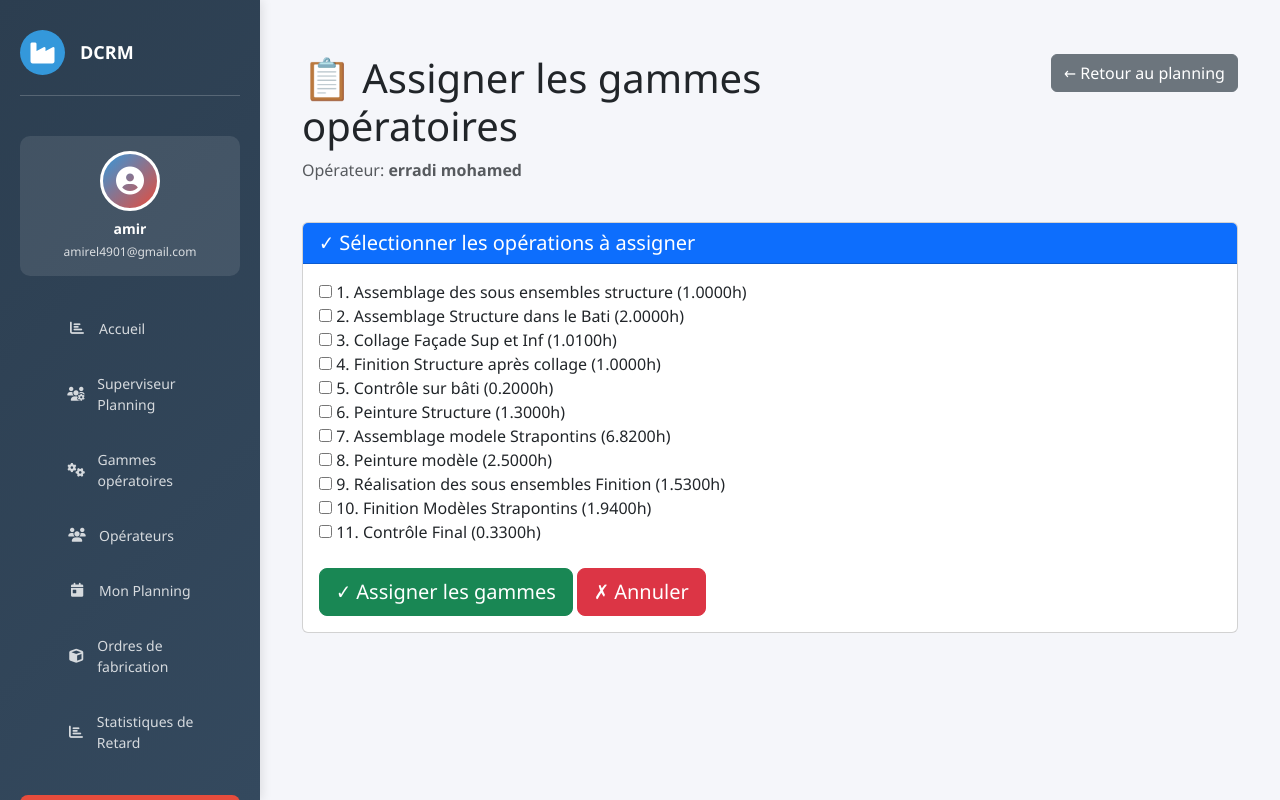
After one commit to Zakariamobarik/Website1, a Django app: page /planning/operateur/8/assigner-gammes/ in a window 1280 px wide. The commit adds this page. Run offline with Django 4.2, Linux system fonts and the light colour scheme; a user stored in the database is signed in; data comes from the database, SQL or seed files in the repository.

Commit message:
reintialiser commit Django project

```diff
--- a/website/forms.py
+++ b/website/forms.py
@@ -106,7 +106,7 @@ class GammeOperationForm(forms.ModelForm):
     """Formulaire pour ajouter/modifier une Gamme Opératoire"""
     class Meta:
         model = GammeOperation
-        fields = ['nom', 'temps_alloue', 'ordre', 'operateur']
+        fields = ['nom', 'temps_alloue', 'ordre', 'operateurs']
         widgets = {
             'nom': forms.TextInput(attrs={
                 'class': 'form-control',
@@ -121,7 +121,7 @@ class GammeOperationForm(forms.ModelForm):
                 'class': 'form-control',
                 'placeholder': '1, 2, 3...'
             }),
-            'operateur': forms.Select(attrs={
+            'operateurs': forms.Select(attrs={
                 'class': 'form-control',
             }),
         }
@@ -200,3 +200,22 @@ class AleaForm(forms.ModelForm):
                 'placeholder': 'Durée en minutes'
             })
         }
+
+
+class AssignerGammesForm(forms.Form):
+    """
+    Formulaire simple pour assigner des gammes opératoires à un opérateur
+    Permet de cocher plusieurs gammes à la fois
+    """
+    # Récupère TOUTES les gammes, ordonnées par ordre
+    gammes = forms.ModelMultipleChoiceField(
+        queryset=GammeOperation.objects.all().order_by('ordre'),
+        widget=forms.CheckboxSelectMultiple,
+        label="Sélectionnez les gammes à assigner",
+        required=False
+    )
+
+    def __init__(self, *args, **kwargs):
+        super().__init__(*args, **kwargs)
+        # Affiche le nom et l'ordre pour chaque gamme
+        self.fields['gammes'].label_from_instance = lambda obj: f"{obj.ordre}. {obj.nom} ({obj.temps_alloue}h)"
--- a/website/templates/base.html
+++ b/website/templates/base.html
@@ -233,7 +233,7 @@
                 </a>
             </li>
             <li>
-                <a href="{% url 'superviseur_dashboard' %}">
+                <a href="#">
                     <i class="fas fa-users-cog"></i>
                     <span>Superviseur Planning</span>
                 </a>
@@ -255,7 +255,7 @@
                 </a>
             </li>
             <li>
-                <a href="{% url 'mon_dashboard_operateur' %}">
+                <a href="#">
                     <i class="fas fa-calendar-day"></i>
                     <span>Mon Planning</span>
                 </a>
--- a/website/templates/operateur/operateur_list.html
+++ b/website/templates/operateur/operateur_list.html
@@ -81,7 +81,7 @@
                                 <!-- Actions -->
                                 <td>
                                     <!-- Planning -->
-                                    <a href="{% url 'dashboard_operateur' operateur_id=operateur.id %}"
+                                    <a href="#"
                                        class="btn btn-sm btn-primary"
                                        title="Planning">
                                         <i class="fas fa-calendar-day"></i>
--- /dev/null
+++ b/website/templates/planning/assigner_gammes.html
@@ -0,0 +1,47 @@
+{% extends 'base.html' %}
+
+{% block title %}Assigner des gammes - {{ operateur }}{% endblock %}
+
+{% block content %}
+<div class="container mt-4">
+    <!-- En-tête -->
+    <div class="row mb-4">
+        <div class="col-md-8">
+            <h1>📋 Assigner les gammes opératoires</h1>
+            <p class="text-muted">Opérateur: <strong>{{ operateur.prenom }} {{ operateur.nom }}</strong></p>
+        </div>
+        <div class="col-md-4 text-end">
+            <a href="{% url 'dashboard_operateur' operateur.id %}" class="btn btn-secondary">
+                ← Retour au planning
+            </a>
+        </div>
+    </div>
+
+    <!-- Formulaire -->
+    <div class="card">
+        <div class="card-header bg-primary text-white">
+            <h5 class="mb-0">✓ Sélectionner les opérations à assigner</h5>
+        </div>
+        <div class="card-body">
+            <form method="POST">
+                {% csrf_token %}
+
+                <!-- Affiche les gammes à cocher -->
+                <div class="form-group">
+                    {{ form.gammes }}
+                </div>
+
+                <!-- Boutons d'action -->
+                <div class="mt-4">
+                    <button type="submit" class="btn btn-success btn-lg">
+                        ✓ Assigner les gammes
+                    </button>
+                    <a href="{% url 'dashboard_operateur' operateur.id %}" class="btn btn-danger btn-lg">
+                        ✗ Annuler
+                    </a>
+                </div>
+            </form>
+        </div>
+    </div>
+</div>
+{% endblock %}
--- a/website/templates/planning/dashboard_operateur.html
+++ b/website/templates/planning/dashboard_operateur.html
@@ -22,6 +22,9 @@
     <div class="col-auto d-flex gap-2">
       <a href="{% url 'superviseur_dashboard' %}" class="btn btn-outline-secondary btn-sm">
         <i class="fas fa-arrow-left"></i> Superviseur
+      </a>
+      <a href="{% url 'assigner_gammes' operateur.id %}" class="btn btn-warning">
+        ⚙️ Assigner des gammes
       </a>
       <a href="{% url 'generer_planning' operateur_id=operateur.id %}"
          class="btn btn-primary btn-sm"
--- a/website/urls.py
+++ b/website/urls.py
@@ -82,13 +82,11 @@ urlpatterns = [
 
 
     # ===== PLANNING JOURNALIER =====
-    path('planning/mon-dashboard/', views.mon_dashboard_operateur, name='mon_dashboard_operateur'),
-    path('planning/operateur/<int:operateur_id>/', views.dashboard_operateur, name='dashboard_operateur'),
-    path('planning/operateur/<int:operateur_id>/generer/', views.generer_planning_view, name='generer_planning'),
-    path('planning/tache/<int:tache_id>/demarrer/', views.demarrer_tache, name='demarrer_tache'),
-    path('planning/tache/<int:tache_id>/terminer/', views.terminer_tache, name='terminer_tache'),
-    path('planning/superviseur/', views.superviseur_dashboard, name='superviseur_dashboard'),
 
+
+
+  # Nouvelle route: assigner les gammes à un opérateur
+    path('planning/operateur/<int:operateur_id>/assigner-gammes/', views.assigner_gammes_operateur, name='assigner_gammes'),
 
 
     # ===== PAGES À CRÉER =====
--- a/website/views.py
+++ b/website/views.py
@@ -3,7 +3,7 @@ from django.contrib.auth import authenticate, login, logout
 from django.contrib.auth.decorators import login_required
 from django.contrib import messages
 from django.utils import timezone
-from datetime import datetime, date as date_type
+from datetime import datetime, date as date_type, timedelta, time
 from .forms import *
 from .models import *
 from .planning_utils import generer_planning_journalier, build_timeline_data
@@ -379,122 +379,69 @@ def declarer_alea(request, operation_id):
 
 
 
-# ============================================================
-# PLANNING JOURNALIER OPÉRATEUR
-# ============================================================
 
+# ===== NOUVELLE VUE: ASSIGNER LES GAMMES =====
 @login_required(login_url='home')
-def mon_dashboard_operateur(request):
+def assigner_gammes_operateur(request, operateur_id):
     """
-    Redirige l'utilisateur connecté vers son propre dashboard opérateur.
-    Si l'utilisateur n'est pas lié à un opérateur → tableau de bord superviseur.
+    Permet d'assigner des gammes opératoires à un opérateur
+    Et les ajoute AUTOMATIQUEMENT à son planning du jour
     """
-    try:
-        operateur = request.user.operateur_profil
-        return redirect('dashboard_operateur', operateur_id=operateur.id)
-    except (Operateur.DoesNotExist, AttributeError):
-        return redirect('superviseur_dashboard')
+    # Récupère l'opérateur
+    operateur = get_object_or_404(Operateur, id=operateur_id)
 
+    if request.method == 'POST':
+        # Récupère les gammes sélectionnées par le formulaire
+        form = AssignerGammesForm(request.POST)
+        if form.is_valid():
+            # Récupère les gammes cochées
+            gammes_selectionnees = form.cleaned_data['gammes']
 
-@login_required(login_url='home')
-def dashboard_operateur(request, operateur_id):
-    """Dashboard timeline pour un opérateur donné (aujourd'hui)."""
-    operateur   = get_object_or_404(Operateur, id=operateur_id)
-    aujourd_hui = timezone.localdate()
+            # Ajoute cet opérateur à chaque gamme sélectionnée
+            for gamme in gammes_selectionnees:
+                gamme.operateurs.add(operateur)
 
-    # Récupère ou génère le planning du jour
-    planning = PlanningJournalier.objects.filter(operateur=operateur, date=aujourd_hui).first()
+            # 🆕 AJOUTER AUTOMATIQUEMENT AU PLANNING DU JOUR
+            aujourd_hui = timezone.localdate()
 
-    # Si l'opérateur n'a pas de gammes assignées, on le signale
-    has_gammes = GammeOperation.objects.filter(operateur=operateur).exists()
+            # Récupère ou crée le planning du jour pour cet opérateur
+            planning, created = PlanningJournalier.objects.get_or_create(
+                operateur=operateur,
+                date=aujourd_hui
+            )
 
-    timeline_data = build_timeline_data(planning) if planning else None
+            # Récupère les tâches déjà existantes pour ce planning
+            derniere_tache = planning.taches.all().order_by('ordre').last()
+            prochain_ordre = (derniere_tache.ordre + 1) if derniere_tache else 1
+
+            # Pour chaque gamme assignée, crée une tâche dans le planning
+            for gamme in gammes_selectionnees:
+                # Calcule les horaires
+                heure_debut = timezone.make_aware(
+                    datetime.combine(aujourd_hui, time(6, 0))  # 6h du matin
+                ) + timedelta(hours=prochain_ordre)
+
+                heure_fin = heure_debut + timedelta(hours=float(gamme.temps_alloue))
+
+                # Crée la tâche
+                TachePlanifiee.objects.create(
+                    planning=planning,
+                    type_tache='operation',
+                    gamme_operation=gamme,
+                    ordre=prochain_ordre,
+                    heure_debut_prevue=heure_debut,
+                    heure_fin_prevue=heure_fin
+                )
+
+                prochain_ordre += 1
+
+            messages.success(request, f"✅ Gammes assignées et ajoutées au planning de {operateur}!")
+            return redirect('dashboard_operateur', operateur_id=operateur_id)
+    else:
+        form = AssignerGammesForm()
 
     context = {
-        'operateur'    : operateur,
-        'planning'     : planning,
-        'timeline_data': timeline_data,
-        'aujourd_hui'  : aujourd_hui,
-        'has_gammes'   : has_gammes,
+        'form': form,
+        'operateur': operateur,
     }
-    return render(request, 'planning/dashboard_operateur.html', context)
-
-
-@login_required(login_url='home')
-def generer_planning_view(request, operateur_id):
-    """Génère (ou régénère) le planning du jour pour un opérateur."""
-    operateur   = get_object_or_404(Operateur, id=operateur_id)
-    aujourd_hui = timezone.localdate()
-
-    if not GammeOperation.objects.filter(operateur=operateur).exists():
-        messages.error(request, f"❌ Aucune gamme assignée à {operateur} — planning impossible.")
-        return redirect('dashboard_operateur', operateur_id=operateur_id)
-
-    generer_planning_journalier(operateur, aujourd_hui)
-    messages.success(request, f"✅ Planning du {aujourd_hui} généré pour {operateur}.")
-    return redirect('dashboard_operateur', operateur_id=operateur_id)
-
-
-@login_required(login_url='home')
-def demarrer_tache(request, tache_id):
-    """Marque le démarrage réel d'une tâche."""
-    tache = get_object_or_404(TachePlanifiee, id=tache_id)
-
-    if tache.heure_debut_reelle:
-        messages.warning(request, "Cette tâche a déjà été démarrée.")
-    else:
-        tache.heure_debut_reelle = timezone.now()
-        tache.save(update_fields=['heure_debut_reelle'])
-        messages.success(request, f"▶️ Tâche démarrée : {tache.nom_affichage}")
-
-    return redirect('dashboard_operateur', operateur_id=tache.planning.operateur_id)
-
-
-@login_required(login_url='home')
-def terminer_tache(request, tache_id):
-    """Marque la fin réelle d'une tâche."""
-    tache = get_object_or_404(TachePlanifiee, id=tache_id)
-
-    if not tache.heure_debut_reelle:
-        messages.error(request, "Vous devez d'abord démarrer cette tâche.")
-    elif tache.heure_fin_reelle:
-        messages.warning(request, "Cette tâche est déjà terminée.")
-    else:
-        tache.heure_fin_reelle = timezone.now()
-        tache.save(update_fields=['heure_fin_reelle'])
-        ecart = tache.ecart_fin_minutes
-        if ecart and ecart > 0:
-            messages.warning(request, f"✅ Tâche terminée avec {ecart} min de retard.")
-        elif ecart and ecart < 0:
-            messages.success(request, f"✅ Tâche terminée avec {abs(ecart)} min d'avance !")
-        else:
-            messages.success(request, f"✅ Tâche terminée dans les temps.")
-
-    return redirect('dashboard_operateur', operateur_id=tache.planning.operateur_id)
-
-
-@login_required(login_url='home')
-def superviseur_dashboard(request):
-    """Vue superviseur : état des 3 opérateurs en temps réel."""
-    aujourd_hui = timezone.localdate()
-    operateurs  = Operateur.objects.all().order_by('nom')
-
-    data = []
-    for op in operateurs:
-        planning = PlanningJournalier.objects.filter(operateur=op, date=aujourd_hui).first()
-        if planning:
-            td = build_timeline_data(planning)
-        else:
-            td = None
-        data.append({
-            'operateur'     : op,
-            'planning'      : planning,
-            'timeline_data' : td,
-            'has_gammes'    : GammeOperation.objects.filter(operateur=op).exists(),
-        })
-
-    context = {
-        'aujourd_hui': aujourd_hui,
-        'operateurs_data': data,
-    }
-    return render(request, 'planning/superviseur.html', context)
+    return render(request, 'planning/assigner_gammes.html', context)
```
Also changed, not shown: website/models.py (+7 -4 lines), db.sqlite3, website/migrations/0008_remove_gammeoperation_operateur_and_more.py (added).
